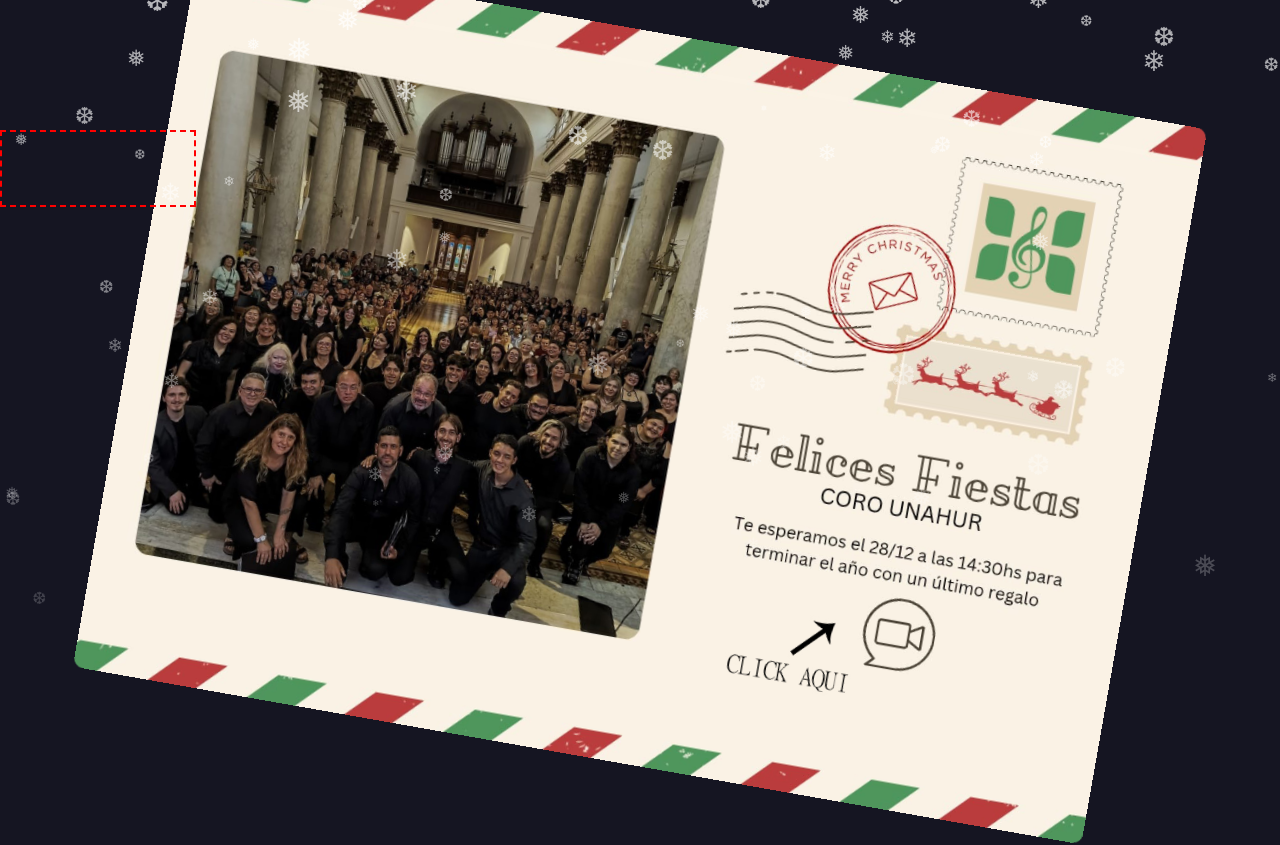
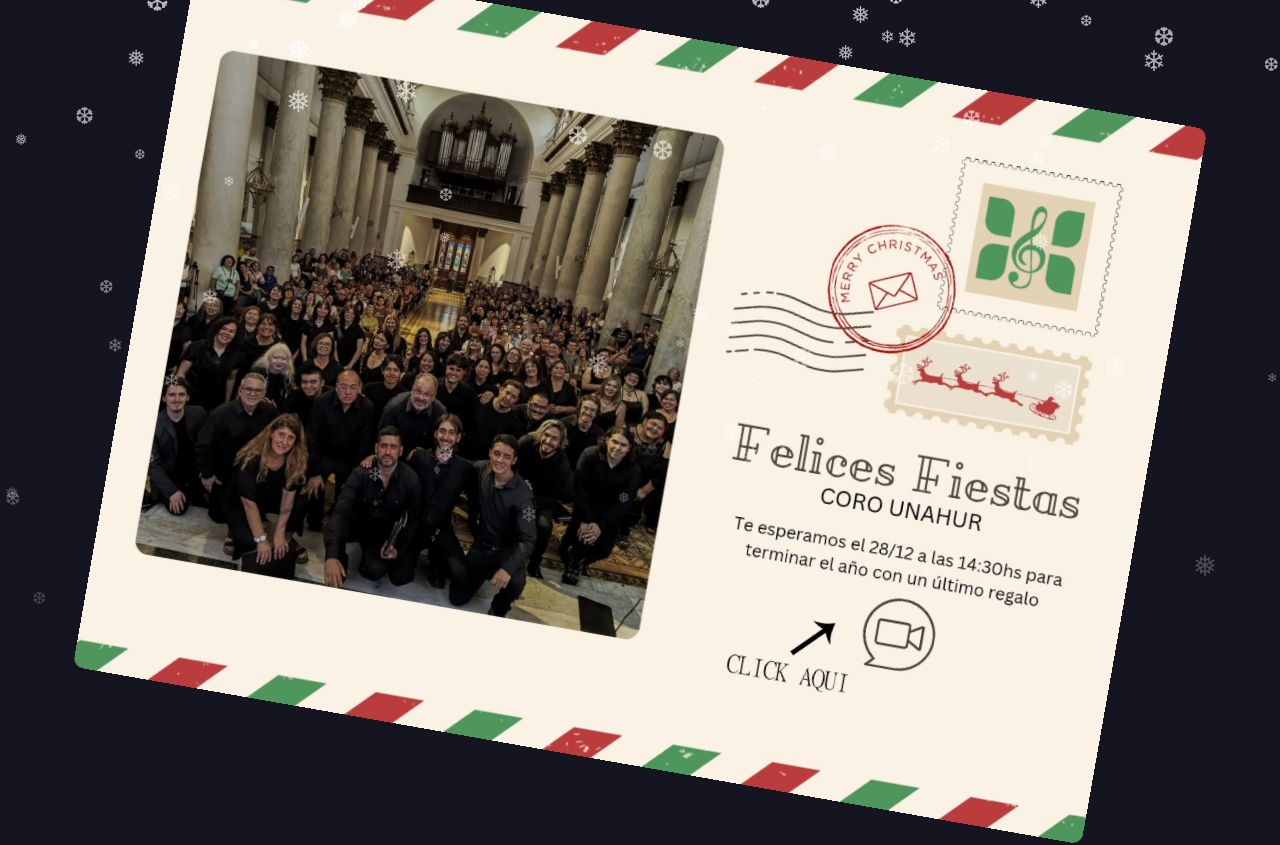
Before and after one commit to NicolaasBravoo/tarjetaCoro.github.io, a plain HTML site: page index.html in a window 1280 px wide. Drawn offline with Linux system fonts and the light colour scheme.

Commit message:
Update index.html

```diff
--- a/index.html
+++ b/index.html
@@ -71,17 +71,6 @@
     <div class="postal-container" style="position: relative;">
         <img class="postal" src="tarjeta_coro.jpg" usemap="#mapeo" alt="Tarjeta postal">
 
-        <!-- Div para visualizar el rectángulo -->
-        <div class="debug-rect" style="
-            position: absolute;
-            left: 220; /* Coordenada X inicial relativa */
-            top: 13%;  /* Coordenada Y inicial relativa */
-            width: 15%; /* Ancho relativo */
-            height: 10%; /* Alto relativo */
-            border: 2px dashed red;
-            pointer-events: none;
-        "></div>
-
         <map name="mapeo">
             <area shape="rect" coords="200,130,370,230" href="https://meet.google.com/vec-gouv-kpf" alt="">
             <area shape="default" href="https://drive.google.com/file/d/1IDhvK9H7ApR_WottbdcBqMnkXzPpKSRl/view?usp=sharing" alt="">
```
